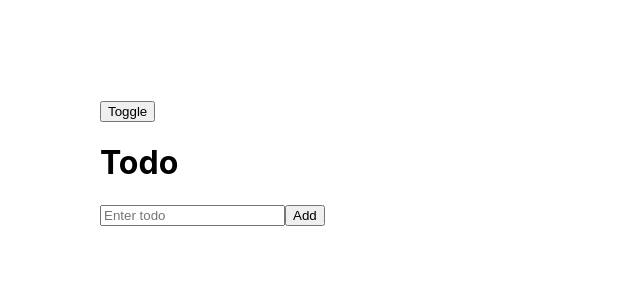
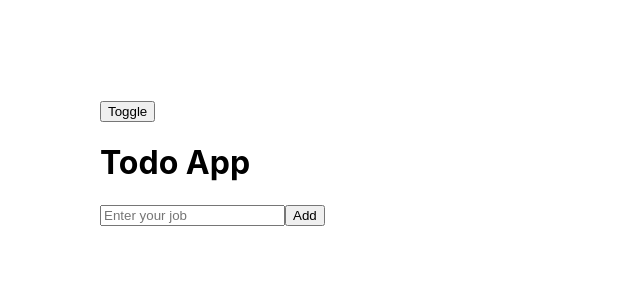
Before and after one commit to mintrug/tiktok, a React (Create React App) app: page / in a window 1280 px wide. Both pictures are taken after a click on the button "Toggle". Shown: the top 300 px of the page, without its empty margins (0-640 px from the left). Built offline with nearby package versions, Linux system fonts and the light colour scheme.

Commit message:
Update TodoApp useContex and useReducer

```diff
--- a/src/App.js
+++ b/src/App.js
@@ -3,16 +3,23 @@ import Content from "./Content"
 import FakeChat from "./FakeChat"
 import CountNumbers from "./CountNumbers"
 import TodoApp from "./Todo/TodoApp"
+import { Context } from "./Todo/Context"
+import TodoNewApp from "./TodoApp/TodoNewApp"
+import { TodoProvider } from "./TodoApp"
 
 function App() {
 
   const [show, setShow] = useState(false)
 
   return (
-    <div style={{ marginTop: 100, marginLeft: 100 }}>
-      <button onClick={() => setShow(!show)}>Toggle</button>
-      {show && <TodoApp />}
-    </div>
+    // <Context>
+    <TodoProvider>
+      <div style={{ marginTop: 100, marginLeft: 100 }}>
+        <button onClick={() => setShow(!show)}>Toggle</button>
+        {show && <TodoNewApp />}
+      </div>
+    </TodoProvider>
+    // </Context>
   )
 }
 
--- /dev/null
+++ b/src/Todo/Context.js
@@ -0,0 +1,22 @@
+import { createContext } from "react"
+
+const MyContext = createContext()
+
+function Context({ children }) {
+
+    const data = {
+        name: "Test Context",
+        func: () => {
+            const __this = data
+            console.log(__this.name)
+        }
+    }
+
+    return (
+        <MyContext.Provider value={data}>
+            {children}
+        </MyContext.Provider>
+    )
+}
+
+export { MyContext, Context}
--- a/src/Todo/TodoApp.js
+++ b/src/Todo/TodoApp.js
@@ -1,6 +1,7 @@
-import React, { useReducer, useRef } from "react"
+import React, { useReducer, useRef, useContext } from "react"
 import reducer, { initial } from "./Reducer"
 import { setJob, addJob, deleteJob } from "./Function"
+import { MyContext } from "./Context"
 
 function TodoApp() {
     const [state, dispatch] = useReducer(reducer, initial)
@@ -12,6 +13,8 @@ function TodoApp() {
         dispatch(setJob(''))
         inputRef.current.focus()
     }
+
+    const data = useContext(MyContext)
 
     return (
         <React.Fragment>
@@ -26,6 +29,7 @@ function TodoApp() {
                 }}
             />
             <button onClick={handleSubmit}>Add</button>
+            <button onClick={data.func}>{data.name}</button>
             <ul>
                 {jobs.map((job, index) => {
                     return (
--- /dev/null
+++ b/src/TodoApp/Context.js
@@ -0,0 +1,18 @@
+import { createContext, useReducer } from "react"
+import reducer, { initState } from "./Reducer"
+
+const MyContext = createContext()
+
+function TodoProvider({ children }) {
+
+    const [state, dispatch] = useReducer(reducer, initState)
+
+    return (
+        <MyContext.Provider value={[state, dispatch]}>
+            {children}
+        </MyContext.Provider>
+    )
+}
+
+export { MyContext }
+export default TodoProvider
--- /dev/null
+++ b/src/TodoApp/Reducer.js
@@ -0,0 +1,26 @@
+import { SET_TODO, ADD_TODO } from './constant'
+
+const initState = {
+    todo: '',
+    todos: [],
+}
+
+const reducer = (state, action) => {
+    switch(action.type) {
+        case SET_TODO:
+            return {
+                ...state,
+                todo: action.payload
+            }
+        case ADD_TODO:
+            return {
+                ...state,
+                todos: [...state.todos, action.payload]
+            }
+        default:
+            throw new Error('Invalid action')
+    }
+}
+
+export { initState }
+export default reducer
--- /dev/null
+++ b/src/TodoApp/TodoNewApp.js
@@ -0,0 +1,38 @@
+import React from "react"
+import useTodoApp from './hooks'
+
+import { setTodo, addTodo } from "./action"
+
+function TodoNewApp() {
+
+    const [state, dispatch] = useTodoApp()
+    const {todo, todos} = state
+
+    const handleSubmit = () => {
+        dispatch(addTodo(todo))
+    }
+
+    return (
+        <React.Fragment>
+            <h1>Todo App</h1>
+
+            <input
+                value={todo}
+                placeholder={'Enter your job'}
+                onChange={(e) => {
+                    dispatch(setTodo(e.target.value))
+                }}
+            />
+
+            <button onClick={handleSubmit}>Add</button>
+
+            <ul>
+                {todos.map((todo, index) => (
+                    <li key={index}>{todo}</li>
+                ))}
+            </ul>
+        </React.Fragment>
+    )
+}
+
+export default TodoNewApp
--- /dev/null
+++ b/src/TodoApp/action.js
@@ -0,0 +1,17 @@
+import { SET_TODO, ADD_TODO } from './constant'
+
+const setTodo = (payload) => {
+    return {
+        type: SET_TODO,
+        payload
+    }
+}
+
+const addTodo = (payload) => {
+    return {
+        type: ADD_TODO,
+        payload
+    }
+}
+
+export { setTodo, addTodo }
--- /dev/null
+++ b/src/TodoApp/constant.js
@@ -0,0 +1,2 @@
+export const SET_TODO = 'set_todo'
+export const ADD_TODO = 'add_todo'
--- /dev/null
+++ b/src/TodoApp/hooks.js
@@ -0,0 +1,8 @@
+import { useContext } from "react"
+import { MyContext } from "./Context"
+
+const useTodoApp = () => {
+    return useContext(MyContext)
+}
+
+export default useTodoApp
--- /dev/null
+++ b/src/TodoApp/index.js
@@ -0,0 +1 @@
+export { default as TodoProvider} from './Context'
```
